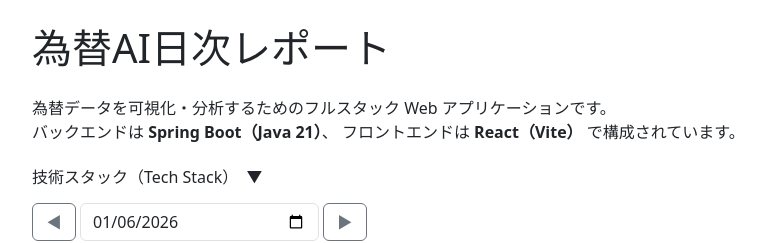
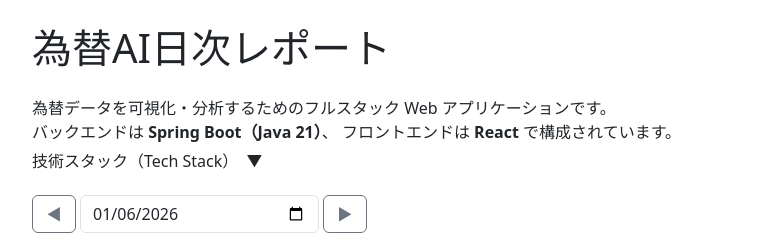
Before and after one commit to yossy136kg/fxreport, a React (Vite) app in the folder fxreport-frontend/fx-portal/: page / in a window 1280 px wide. Shown: the top 243 px of the page, without its empty margins (50-816 px from the left). Built offline with nearby package versions, Linux system fonts and the light colour scheme; no server answers.

Commit message:
技術スタック追加

```diff
--- a/fxreport-frontend/fx-portal/src/components/TechStackSection.tsx
+++ b/fxreport-frontend/fx-portal/src/components/TechStackSection.tsx
@@ -5,7 +5,7 @@ export const TechStackSection = () => {
     return (
         <>
             <h6
-                className="mt-0 mb-3 d-flex align-items-center"
+                className="mt-2 mb-3 d-flex align-items-center"
                 style={{ cursor: "pointer" }}
                 onClick={() => setOpen(!open)}
             >
--- a/fxreport-frontend/fx-portal/src/pages/Dashboard.tsx
+++ b/fxreport-frontend/fx-portal/src/pages/Dashboard.tsx
@@ -79,9 +79,9 @@ export default function Dashboard() {
             <p className="mb-4">
                 為替データを可視化・分析するためのフルスタック Web アプリケーションです。<br />
                 バックエンドは <strong>Spring Boot（Java 21）</strong>、
-                フロントエンドは <strong>React（Vite）</strong> で構成されています。
+                フロントエンドは <strong>React</strong> で構成されています。
+                <TechStackSection />
             </p>
-            <TechStackSection />
 
             {/* 日時選択 */}
             <DateSelector
```
